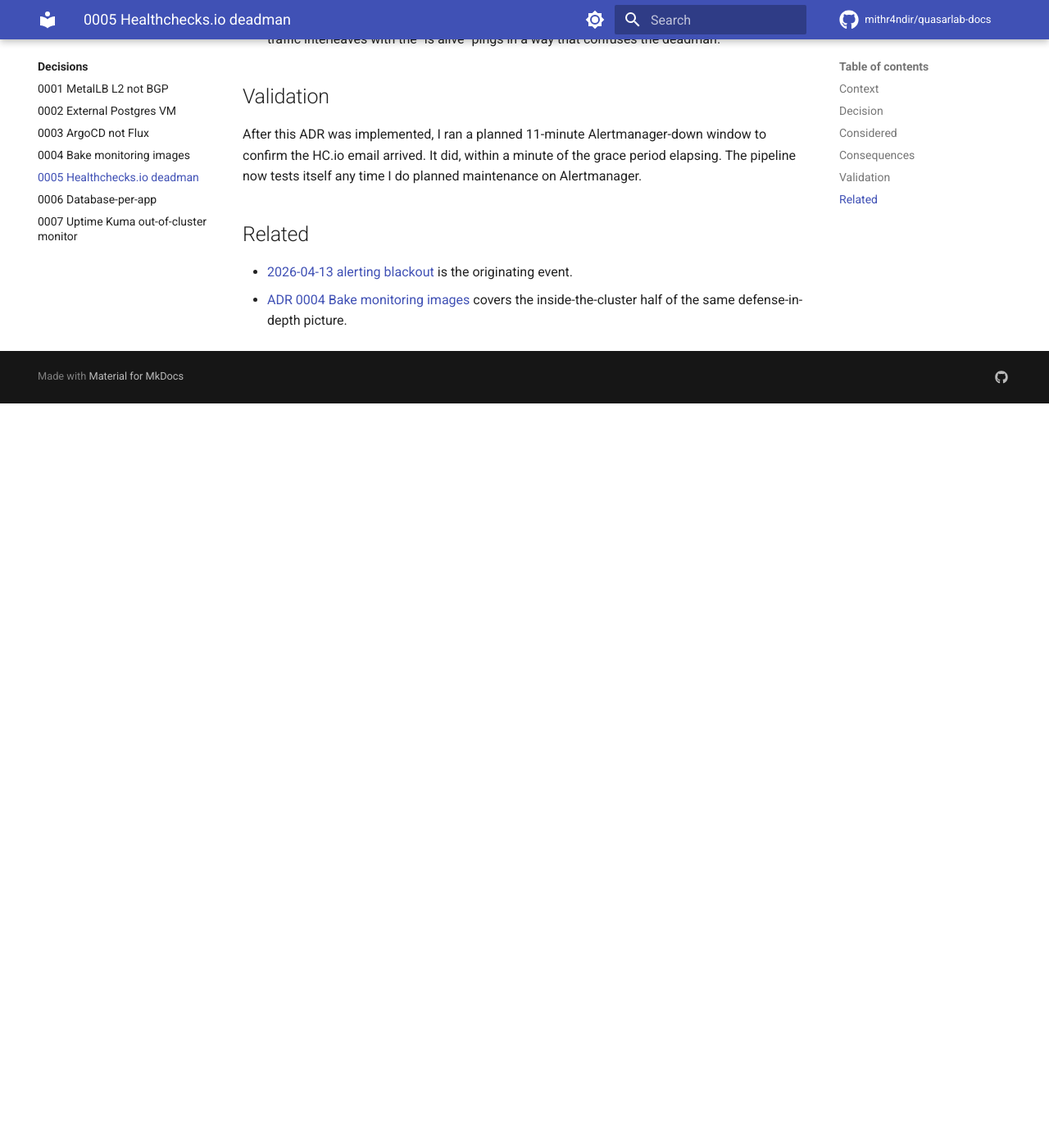
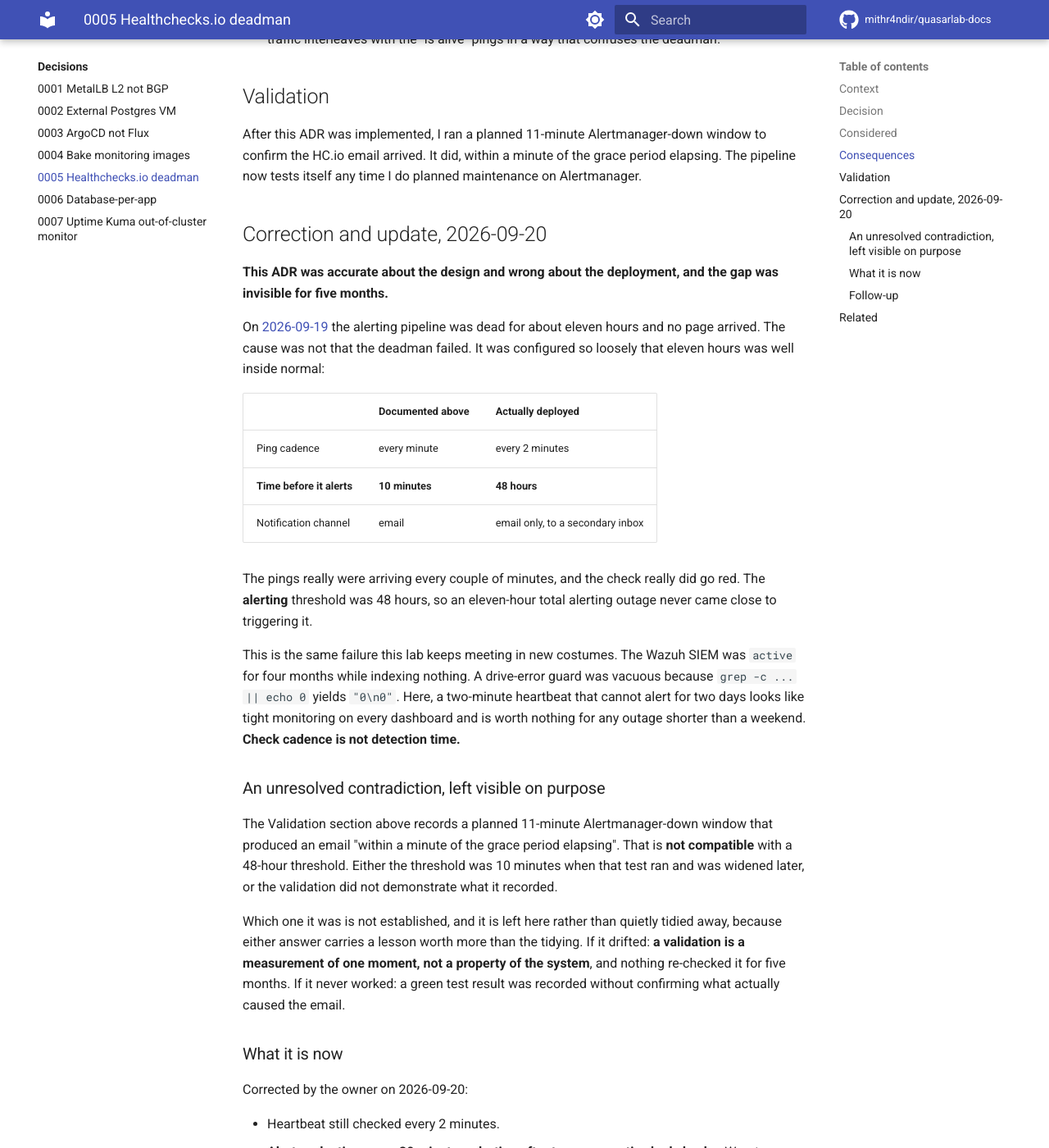
Before and after one commit to mithr4ndir/quasarlab-docs, an MkDocs documentation site: the page built from docs/decisions/0005-healthchecks-deadman.md, in a window 1280 px wide and 1400 px high, scrolled down 1624 px. Shown: the whole window at 82% size. Built offline with MkDocs 1.6.1 and Material for MkDocs 9.7.7, drawn with Linux system fonts in a browser that asks for light colours; comment, search, counter and statistics services are not loaded; before the commit the page ends 2116 px from its top, so only the background shows below that; some of the changed text lies outside the part shown.

Commit message:
Resolve the healthchecks.io question: the grace period was 48 hours (#11)
The deadman did not fail on 2026-09-19. It was checking the heartbeat every
2 minutes and could not alert for 48 hours, so an eleven-hour total alerting
outage was never close to the threshold. ADR 0005 documents a 10-minute
grace period. The deployment had 48 hours, and nothing compared the two for
five months.

Check cadence is not detection time. That is the third instance of this same
pattern in one incident write-up, after the Wazuh SIEM sitting `active` for
four months while indexing nothing, and a drive-error guard made vacuous by
`grep -c ... || echo 0`.

It also notified email only, to a secondary inbox that does not get read, so
a correctly-timed alert would still have been delivered and not seen.

Corrected by the owner 2026-09-20: alert evaluation every 30 minutes, firing
after two consecutive bad checks, to Discord as well as email. About an hour
worst case, which is a deliberate trade against flapping rather than an
attempt to reach the original 10 minutes.

One thing deliberately left unresolved and visible: ADR 0005's own Validation
section records an 11-minute Alertmanager-down test that produced an email,
which is not compatible with a 48-hour threshold. Either it drifted after
that test, or the test never showed what it recorded. Both readings carry a
lesson worth more than tidying it away.

The five-whys chain gains a step for the deadman, and the indices now point
at the answer instead of the open question.


Claude-Session: https://claude.ai/code/session_01QAaSBGjtrahVEEhviYUGRA

Co-authored-by: Claude Opus 5 <noreply@anthropic.com>

```diff
--- a/docs/decisions/0005-healthchecks-deadman.md
+++ b/docs/decisions/0005-healthchecks-deadman.md
@@ -36,6 +36,76 @@ Configuration:
 
 After this ADR was implemented, I ran a planned 11-minute Alertmanager-down window to confirm the HC.io email arrived. It did, within a minute of the grace period elapsing. The pipeline now tests itself any time I do planned maintenance on Alertmanager.
 
+## Correction and update, 2026-09-20
+
+**This ADR was accurate about the design and wrong about the deployment, and
+the gap was invisible for five months.**
+
+On [2026-09-19](../incidents/2026-09-19-nfsv4-callback-deadlock.md) the
+alerting pipeline was dead for about eleven hours and no page arrived. The
+cause was not that the deadman failed. It was configured so loosely that
+eleven hours was well inside normal:
+
+| | Documented above | Actually deployed |
+|---|---|---|
+| Ping cadence | every minute | every 2 minutes |
+| **Time before it alerts** | **10 minutes** | **48 hours** |
+| Notification channel | email | email only, to a secondary inbox |
+
+The pings really were arriving every couple of minutes, and the check really
+did go red. The **alerting** threshold was 48 hours, so an eleven-hour total
+alerting outage never came close to triggering it.
+
+This is the same failure this lab keeps meeting in new costumes. The Wazuh
+SIEM was `active` for four months while indexing nothing. A drive-error guard
+was vacuous because `grep -c ... || echo 0` yields `"0\n0"`. Here, a
+two-minute heartbeat that cannot alert for two days looks like tight
+monitoring on every dashboard and is worth nothing for any outage shorter
+than a weekend. **Check cadence is not detection time.**
+
+### An unresolved contradiction, left visible on purpose
+
+The Validation section above records a planned 11-minute Alertmanager-down
+window that produced an email "within a minute of the grace period elapsing".
+That is **not compatible** with a 48-hour threshold. Either the threshold was
+10 minutes when that test ran and was widened later, or the validation did
+not demonstrate what it recorded.
+
+Which one it was is not established, and it is left here rather than quietly
+tidied away, because either answer carries a lesson worth more than the
+tidying. If it drifted: **a validation is a measurement of one moment, not a
+property of the system**, and nothing re-checked it for five months. If it
+never worked: a green test result was recorded without confirming what
+actually caused the email.
+
+### What it is now
+
+Corrected by the owner on 2026-09-20:
+
+- Heartbeat still checked every 2 minutes.
+- **Alert evaluation every 30 minutes, alerting after two consecutive bad
+  checks.** Worst-case detection is therefore about an hour, rather than 48.
+- **Notifications now go to Discord as well as email.**
+
+The Discord addition matters as much as the timing. The email was going to a
+secondary inbox the owner does not read, so even a correctly-timed alert would
+have been delivered and not seen. A notification nobody reads is the same
+outcome as a notification that never fires, and it fails the same way:
+silently, and only during an incident.
+
+An hour is a deliberate trade against flapping, not an attempt to reach the
+10 minutes this ADR originally claimed. It is the right shape: layer 3 exists
+to catch "the whole pipeline is gone", which is not a condition that resolves
+itself in twenty minutes.
+
+### Follow-up
+
+Layer 3 is still the only leg outside the house, and it has still never been
+proven to page under the new configuration. Test it deliberately: stop
+Alertmanager for a bit over an hour and confirm the **Discord** message
+arrives. Until someone does that, treat this ADR's coverage as designed
+rather than demonstrated, which is exactly the trap it just fell into.
+
 ## Related
 
 - [2026-04-13 alerting blackout](../incidents/2026-04-13-alerting-blackout-cascade.md) is the originating event.
```
Also changed, not shown: docs/decisions/index.md (+8 -7 lines), docs/incidents/2026-09-19-nfsv4-callback-deadlock.md (+30 -13 lines).
